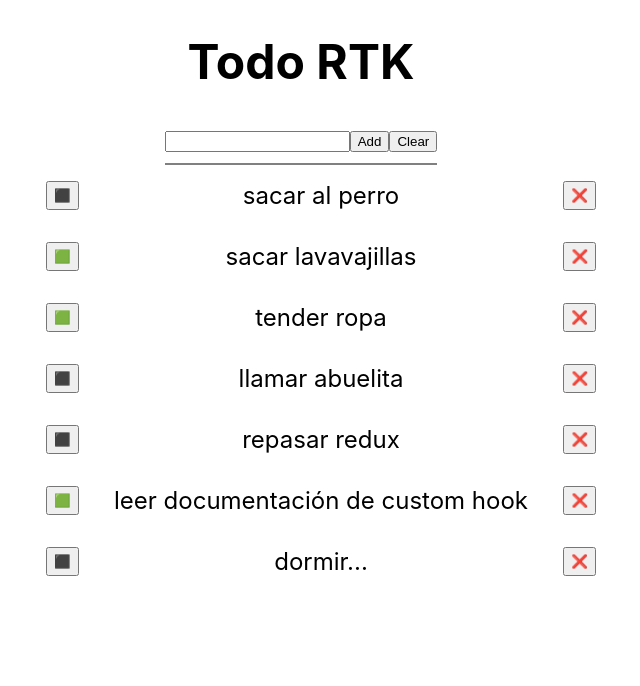
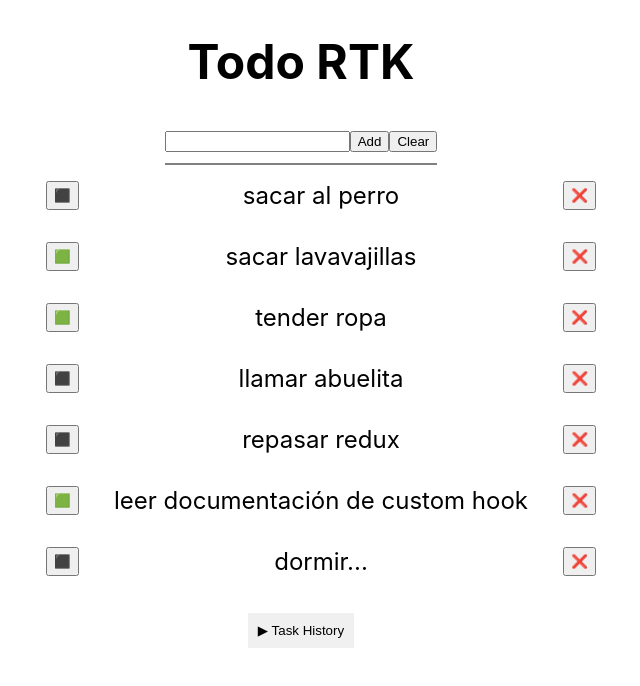
Before and after one commit to Vegm92/202301-w6ch1-victor-granda, a React (Create React App) app: page / in a window 1280 px wide. Shown: the top 686 px of the page, without its empty margins (339-979 px from the left). Built offline with nearby package versions, Linux system fonts and the light colour scheme; the HTML template or start-up script is replaced by a standard one.

Commit message:
Add Task history

```diff
--- a/public/index.html
+++ b/public/index.html
@@ -1,16 +1,13 @@
 <!DOCTYPE html>
 <html lang="en">
+
 <head>
   <meta charset="utf-8" />
   <link rel="icon" href="%PUBLIC_URL%/favicon.png" />
   <meta name="viewport" content="width=device-width, initial-scale=1" />
   <meta name="theme-color" content="#000000" />
-    <meta
-      name="description"
-      content="Web site created using create-react-app"
-    />
+  <meta name="description" content="Web site created using create-react-app" />
 
-    <link rel="manifest" href="%PUBLIC_URL%/manifest.json" />
 
   <title>ToDo</title>
 </head>
@@ -19,4 +16,5 @@
   <noscript>You need to enable JavaScript to run this app.</noscript>
   <div id="root"></div>
 </body>
+
 </html>
--- a/src/App.tsx
+++ b/src/App.tsx
@@ -1,12 +1,18 @@
+import React from "react";
 import Form from "./components/Form/Form";
 import TodoList from "./components/TodoList/TodoList";
+import TaskHistory from "./components/TaskHistory/TaskHistory";
+import { useAppSelector } from "./store/hooks";
 
 function App() {
+  const todos = useAppSelector((state) => state.todos.todos);
+
   return (
     <>
       <h1>Todo RTK</h1>
       <Form />
-      <TodoList />
+      <TodoList todos={todos} />
+      <TaskHistory />
     </>
   );
 }
--- /dev/null
+++ b/src/components/TaskHistory/TaskHistory.tsx
@@ -0,0 +1,65 @@
+import React, { useState } from "react";
+import { TodoStructure } from "../../data/types";
+import { useAppSelector } from "../../store/hooks";
+import styled from "styled-components";
+
+const HistoryContainer = styled.div`
+  margin-top: 20px;
+`;
+
+const HistoryToggle = styled.button`
+  background-color: #f0f0f0;
+  border: none;
+  padding: 10px;
+  width: 100%;
+  text-align: left;
+  cursor: pointer;
+  &:hover {
+    background-color: #e0e0e0;
+  }
+`;
+
+const HistoryList = styled.ul`
+  list-style-type: none;
+  padding: 0;
+`;
+
+const HistoryItem = styled.li`
+  padding: 5px 10px;
+  border-bottom: 1px solid #eee;
+`;
+
+const TaskHistory: React.FC = () => {
+  const [isOpen, setIsOpen] = useState(false);
+  const { completedTasks, deletedTasks } = useAppSelector(
+    (state) => state.todos
+  );
+
+  const toggleOpen = () => setIsOpen(!isOpen);
+
+  return (
+    <HistoryContainer>
+      <HistoryToggle onClick={toggleOpen}>
+        {isOpen ? "▼" : "▶"} Task History
+      </HistoryToggle>
+      {isOpen && (
+        <div>
+          <h4>Completed Tasks</h4>
+          <HistoryList>
+            {completedTasks.map((task: TodoStructure) => (
+              <HistoryItem key={task.id}>{task.name} (Completed)</HistoryItem>
+            ))}
+          </HistoryList>
+          <h4>Deleted Tasks</h4>
+          <HistoryList>
+            {deletedTasks.map((task: TodoStructure) => (
+              <HistoryItem key={task.id}>{task.name} (Deleted)</HistoryItem>
+            ))}
+          </HistoryList>
+        </div>
+      )}
+    </HistoryContainer>
+  );
+};
+
+export default TaskHistory;
```
Also changed, not shown: 1 other file (tests, documents, lock files or other folders). Lines whose indentation alone changed are shown as unchanged.
